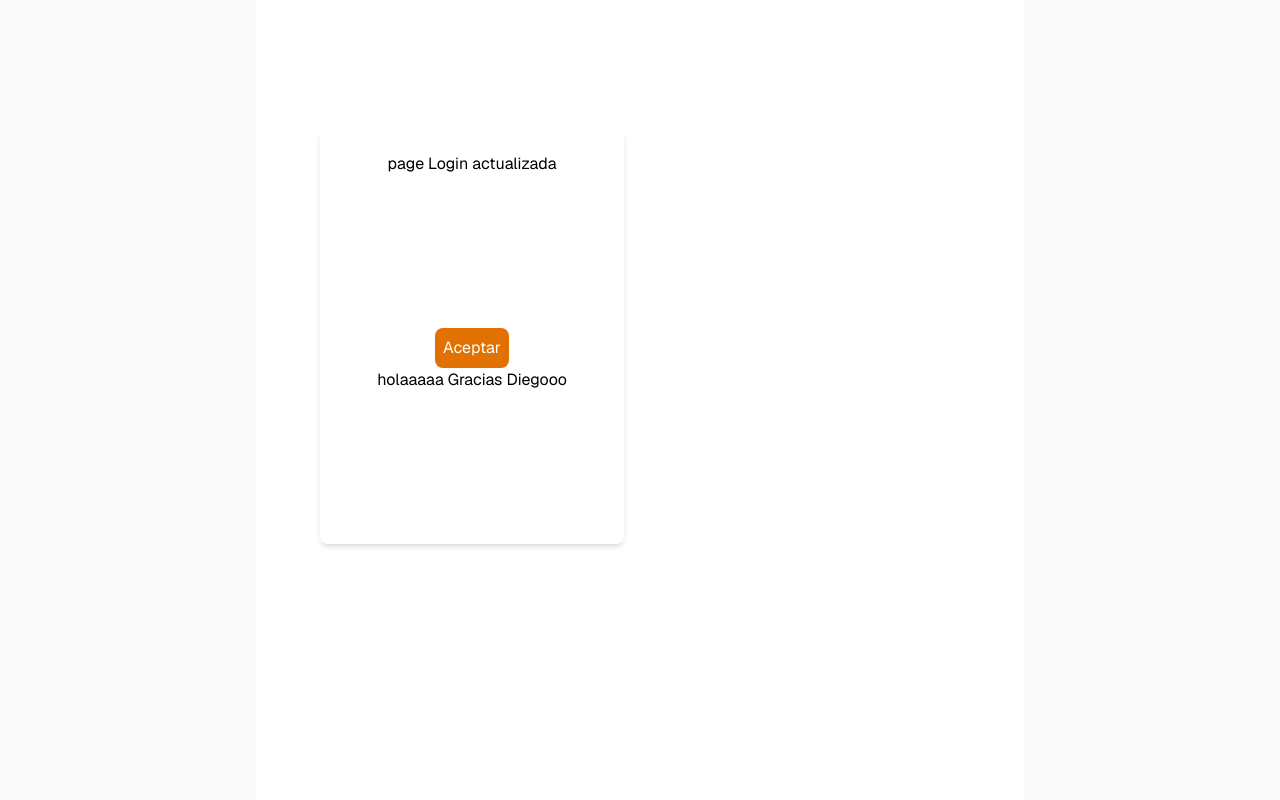
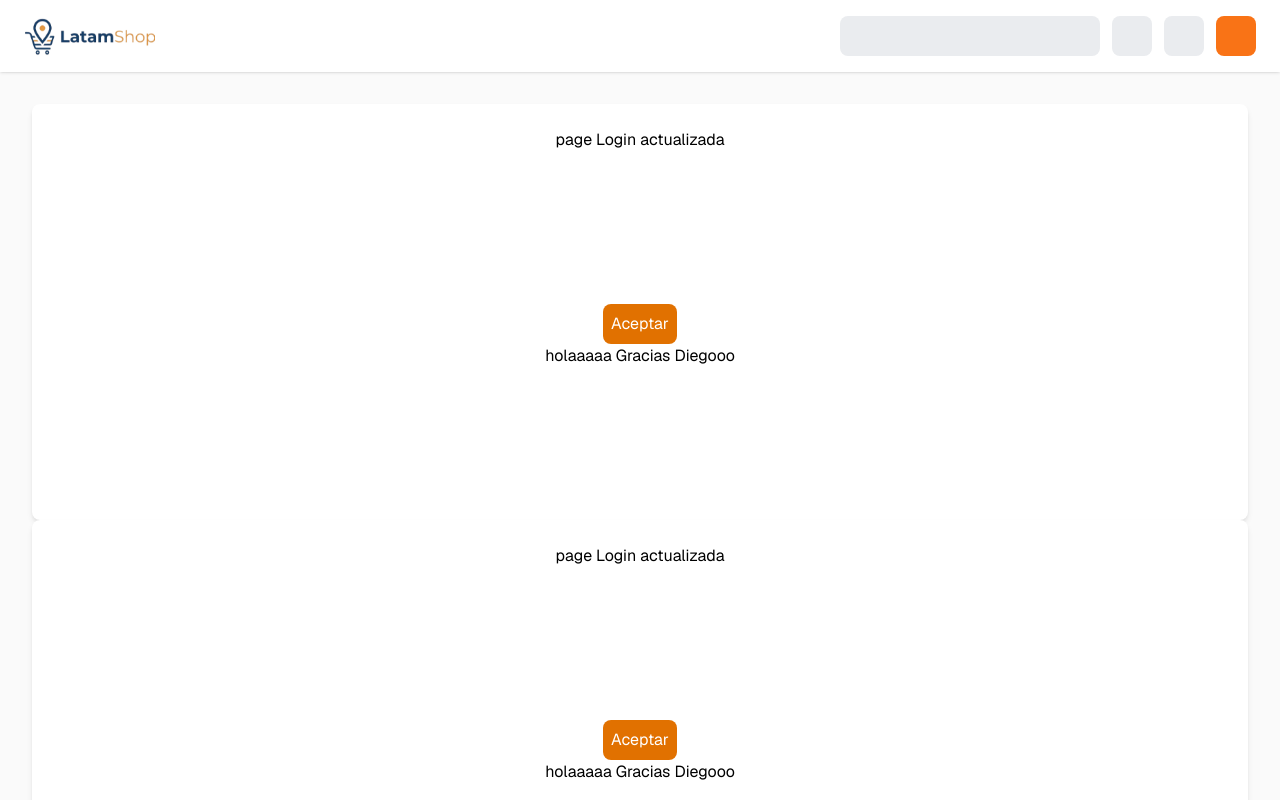
Before and after one commit to latam-shop/latam-shop, a Next.js app: page / in a window 1280 px wide. Shown: the top 800 px of the page. Built offline with nearby package versions, Linux system fonts and the light colour scheme.

Commit message:
feat(app): navbar styles

```diff
--- a/src/app/page.tsx
+++ b/src/app/page.tsx
@@ -1,11 +1,29 @@
 import LoginTemplate from "@/components/templates/login/login";
+import { NavBarTemplate } from "@/components/templates/navBar";
+import { Logo } from "@/components/atoms/logo";
 
 export default function Home() {
   return (
-    <div className="flex min-h-screen items-center justify-center bg-zinc-50 font-sans">
-      <main className="flex min-h-screen w-full max-w-3xl flex-col items-center justify-between py-32 px-16 bg-white sm:items-start">
-         <LoginTemplate />
+    <div className="mx-auto flex flex-col min-h-screen w-full lg:max-w-5xl xl:max-w-[1440px] bg-zinc-50 font-sans shadow-xl">
+      {/* Header */}
+      <header className="sticky top-0 z-50 w-full bg-white shadow-sm">
+        <NavBarTemplate logo={<Logo />} />
+      </header>
+
+      {/* Body */}
+      <main className="flex flex-col w-full p-4 sm:p-8">
+        <LoginTemplate />
+        <LoginTemplate />
+        <LoginTemplate />
+        <LoginTemplate />
+        <LoginTemplate />
+        <LoginTemplate />
       </main>
+
+      {/* Footer */}
+      <footer className="w-full border-t border-gray-200 bg-white p-6 text-center text-sm text-gray-500">
+        <p>&copy; {new Date().getFullYear()} LATAMSHOP. Todos los derechos reservados.</p>
+      </footer>
     </div>
   );
 }
--- /dev/null
+++ b/src/components/atoms/logo/index.ts
@@ -0,0 +1 @@
+export * from './logo';
--- /dev/null
+++ b/src/components/atoms/logo/logo.tsx
@@ -0,0 +1,21 @@
+import Image from 'next/image';
+import Link from 'next/link';
+
+interface LogoProps {
+  className?: string;
+}
+
+export const Logo = ({ className = '' }: LogoProps) => {
+  return (
+    <Link href="/" className={`flex items-center ${className}`}>
+      <Image
+        src="/logo.svg"
+        alt="LatamShop Logo"
+        width={150}
+        height={40}
+        className="h-8 w-auto sm:h-10"
+        priority
+      />
+    </Link>
+  );
+};
--- /dev/null
+++ b/src/components/templates/navBar/index.ts
@@ -0,0 +1,2 @@
+export { default as NavBarTemplate } from './nav-bar'
+export * from './nav-bar.types'
--- /dev/null
+++ b/src/components/templates/navBar/nav-bar.tsx
@@ -0,0 +1,61 @@
+import { ReactNode } from 'react';
+import { NavBarTemplateProps } from './nav-bar.types';
+
+const NavBarTemplate = ({
+    logo,
+    searchInput,
+    searchButton,
+    cartButton,
+    menuButton,
+}: NavBarTemplateProps) => {
+    return (
+        <nav className="flex h-18 w-full items-center justify-between px-4 sm:px-6">
+            {/* Sección Izquierda: Logo */}
+            <div className="flex shrink-0 items-center">
+                {logo || (
+                    // Placeholder para el Logo si no se pasa el prop
+                    <div className="h-8 w-32 rounded bg-gray-200 animate-pulse text-xs flex items-center justify-center text-gray-500">Logo Atom</div>
+                )}
+            </div>
+
+            {/* Sección Derecha: Buscador y Acciones */}
+            <div className="flex items-center gap-2 sm:gap-3">
+                {/* Input de búsqueda (Se oculta en móviles muy pequeños para ahorrar espacio) */}
+                <div className="hidden sm:block w-45 md:w-65">
+                    {searchInput || (
+                        // Placeholder Input
+                        <div className="h-10 w-full rounded-lg bg-[#EAECEF] animate-pulse"></div>
+                    )}
+                </div>
+
+                {/* Botón de Buscar */}
+                <div>
+                    {searchButton || (
+                        // Placeholder Search Btn
+                        <div className="h-10 w-10 rounded-lg bg-[#EAECEF] animate-pulse"></div>
+                    )}
+                </div>
+
+                {/* Botón de Carrito */}
+                <div>
+                    {cartButton || (
+                        // Placeholder Cart Btn
+                        <div className="h-10 w-10 rounded-lg bg-[#EAECEF] animate-pulse"></div>
+                    )}
+                </div>
+
+                {/* Botón de Menú */}
+                <div>
+                    {menuButton || (
+                        // Placeholder Menu Btn
+                        <div className="h-10 w-10 rounded-lg bg-[#F97316] animate-pulse">
+
+                        </div>
+                    )}
+                </div>
+            </div>
+        </nav>
+    );
+};
+
+export default NavBarTemplate;
```
Also changed, not shown: src/components/templates/navBar/nav-bar.types.ts (added, +9 -0 lines), public/logo.svg (added).
